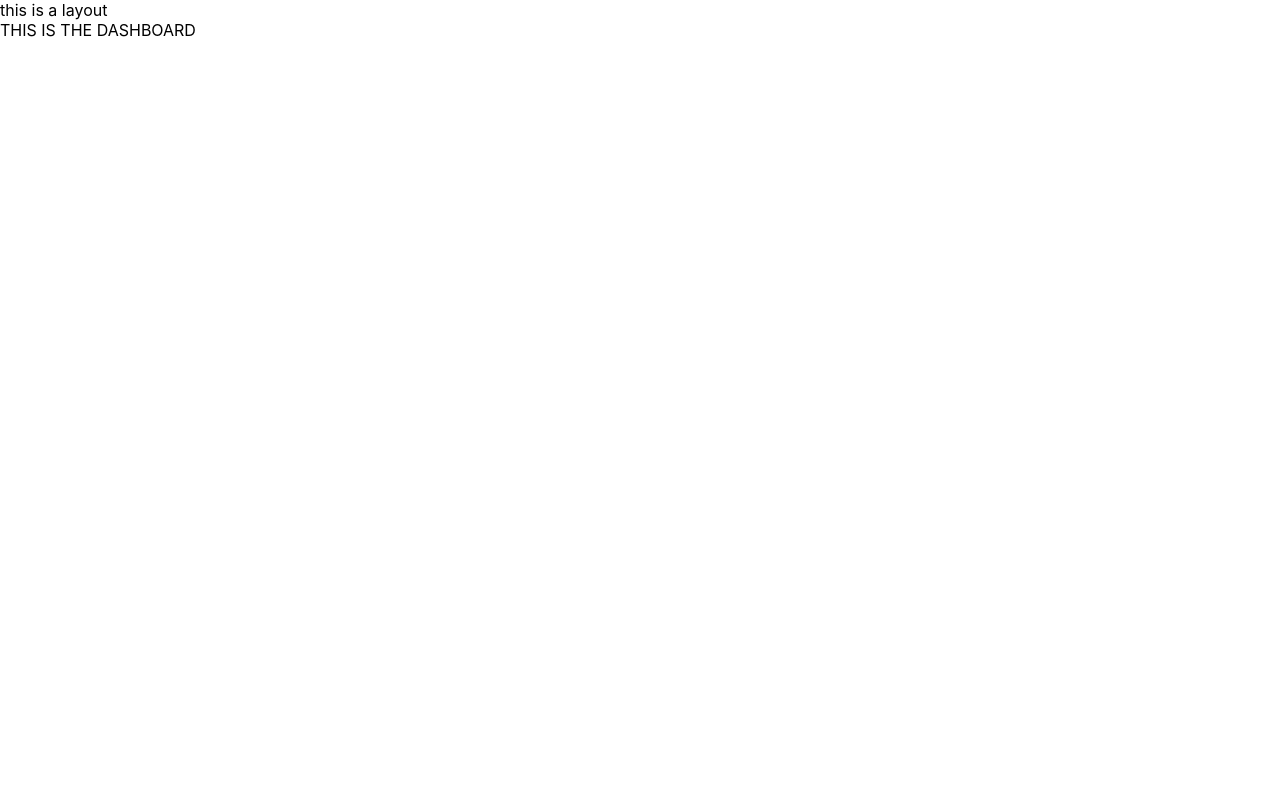
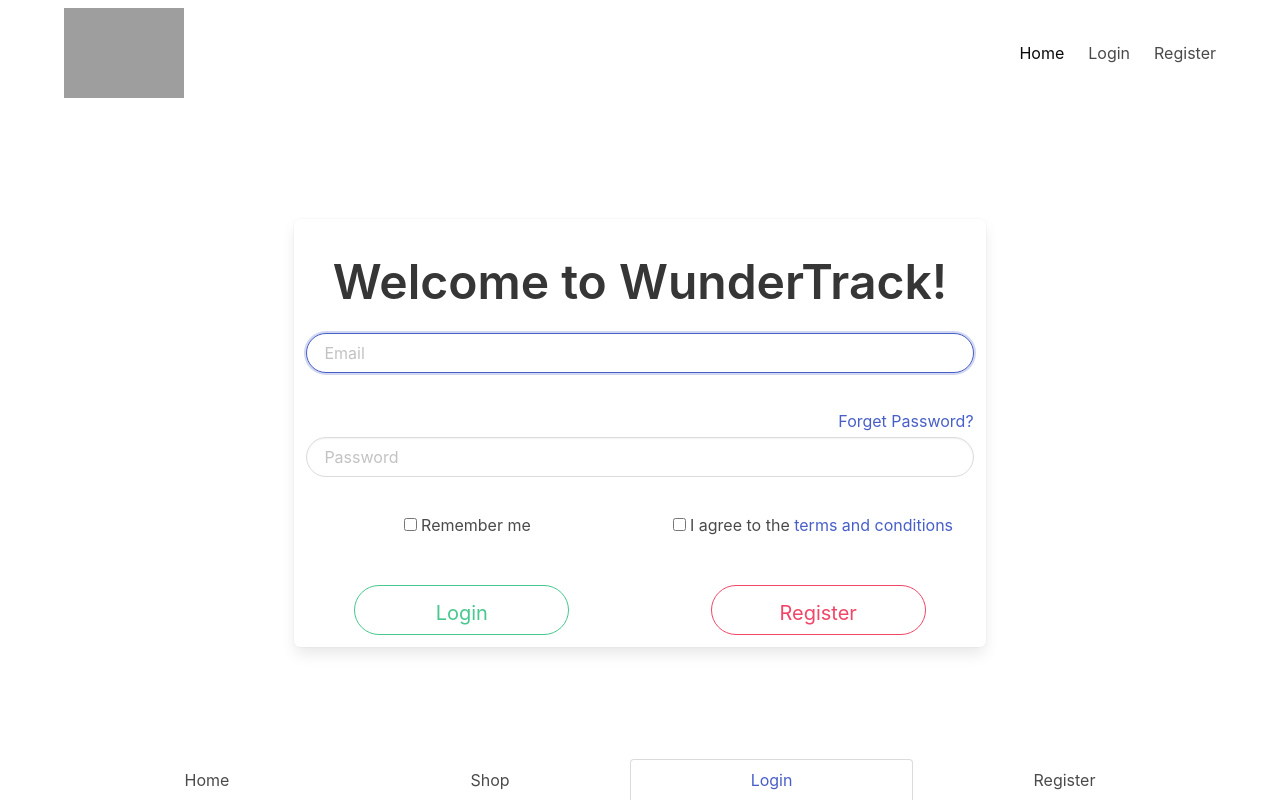
Before and after one commit to wnsdhe/GrubTrack, a React (Create React App) app in the folder grubtrack/: page / in a window 1280 px wide. Built offline with nearby package versions, Linux system fonts and the light colour scheme; grey boxes are pictures that could not be loaded.

Commit message:
Update Layout.js

```diff
--- a/grubtrack/src/Layout/Layout.js
+++ b/grubtrack/src/Layout/Layout.js
@@ -2,6 +2,7 @@ import React, { Component } from 'react';
 import './Layout.css';
 import Switch from 'react-bootstrap/esm/Switch';
 import Dashboard from '../Dashboard/Dashboard';
+import Login from '../Login/Login';
 import { Route } from 'react-router-dom';
 
 class Layout extends Component {
@@ -23,10 +24,9 @@ class Layout extends Component {
     return (
       <div>
         <div>
-          this is a layout
         </div>
         <Switch>
-          <Route path="/" exact component={Dashboard}/>
+          <Route path="/" exact component={Login}/>
           {/* <Route path="/login"/> */}
         </Switch>
       </div>
```
